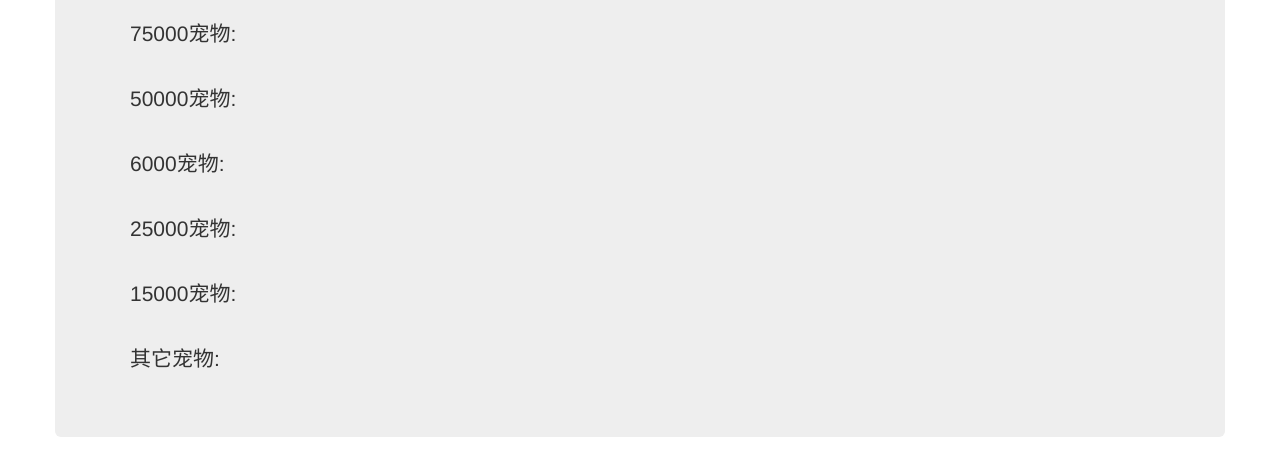
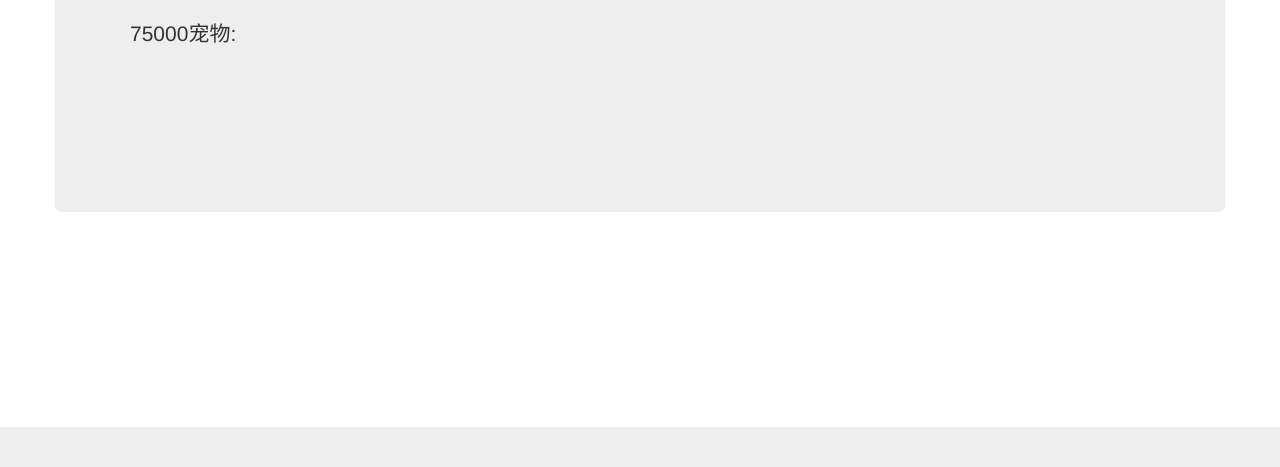
Before and after one commit to weiyuecn5/padwy, a Django app: template templates/blog/tpxq.html in a window 1280 px wide. Shown: the part 373-840 px from the top of the page. After the commit the page ends 800 px from the top, so only its background shows below. Run offline with Django 3.2, Linux system fonts and the light colour scheme; the template is opened without the code that fills it, so the values that code supplies are empty; some libraries are stand-ins or nearby versions.

Commit message:
7.21 jlgx

```diff
--- a/templates/blog/tpxq.html
+++ b/templates/blog/tpxq.html
@@ -18,27 +18,22 @@
                 <img src="https://pad.skyozora.com/images/pets/{{ foo }}.png" width="40" height="40">
             {% endfor %}
             <br>
-            <p>50000宠物:</p>
             {% for foo in back.1 %}
                 <img src="https://pad.skyozora.com/images/pets/{{ foo }}.png" width="40" height="40">
             {% endfor %}
             <br>
-            <p>6000宠物:</p>
             {% for foo in back.4 %}
                 <img src="https://pad.skyozora.com/images/pets/{{ foo }}.png" width="40" height="40">
             {% endfor %}
             <br>
-            <p>25000宠物:</p>
             {% for foo in back.2 %}
                 <img src="https://pad.skyozora.com/images/pets/{{ foo }}.png" width="40" height="40">
             {% endfor %}
             <br>
-            <p>15000宠物:</p>
             {% for foo in back.3 %}
                 <img src="https://pad.skyozora.com/images/pets/{{ foo }}.png" width="40" height="40">
             {% endfor %}
             <br>
-            <p>其它宠物:</p>
             {% for foo in back.5 %}
                 <img src="https://pad.skyozora.com/images/pets/{{ foo }}.png" width="40" height="40">
             {% endfor %}
```
